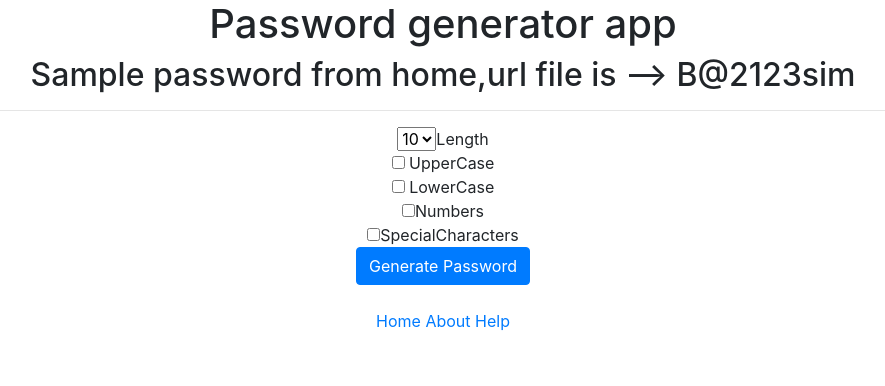
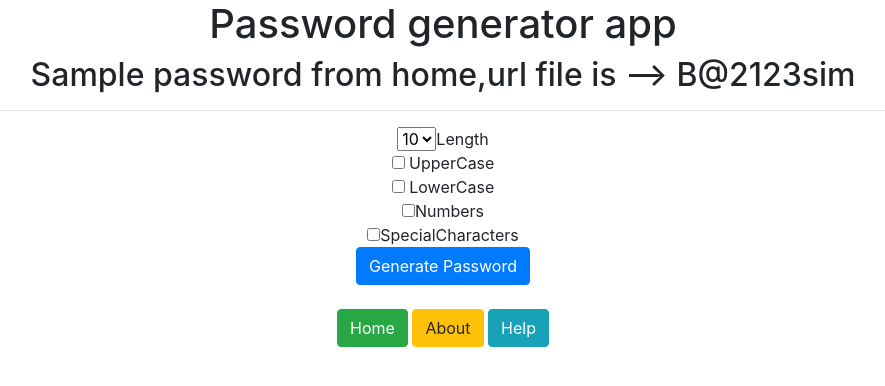
Before and after one commit to asimpatan/passwordgenerator, a Django app: page / in a window 1280 px wide. Shown: the top 386 px of the page, without its empty margins (197-1082 px from the left). Run offline with Django 3.2, Linux system fonts and the light colour scheme; some libraries are stand-ins or nearby versions.

Commit message:
home,about,helpsection linkbuttons applied some styles

```diff
--- a/generator/templates/generator/about.html
+++ b/generator/templates/generator/about.html
@@ -9,9 +9,9 @@
     <div class="container text-center">
     <h1>This generator app generates new passwords for every refresh</h1>
     <br />
-    <a href="{% url 'home' %}" >Home</a>
-    <a href="{% url 'about' %}" >About</a>
-    <a href="{% url 'helpsection' %}">Help</a>
+    <a href="{% url 'home' %}" class="btn btn-success">Home</a>
+    <a href="{% url 'about' %}" class="btn btn-warning">About</a>
+    <a href="{% url 'helpsection' %}" class="btn btn-info">Help</a>
     </div>
 </body>
 </html>
--- a/generator/templates/generator/helpsection.html
+++ b/generator/templates/generator/helpsection.html
@@ -9,9 +9,9 @@
 <div class="container text-center">
     <h1>Please share your feedback and your issues...</h1>
     <br>
-    <a href="{% url 'home' %}" >Home</a>
-    <a href="{% url 'about' %}" >About</a>
-    <a href="{% url 'helpsection' %}">Help</a>
+    <a href="{% url 'home' %}" class="btn btn-success">Home</a>
+    <a href="{% url 'about' %}" class="btn btn-warning">About</a>
+    <a href="{% url 'helpsection' %}" class="btn btn-info">Help</a>
     </div>
 </body>
 </html>
--- a/generator/templates/generator/home.html
+++ b/generator/templates/generator/home.html
@@ -33,9 +33,9 @@
 
     </form>
     <br />
-    <a href="{% url 'home' %}" >Home</a>
-    <a href="{% url 'about' %}" >About</a>
-    <a href="{% url 'helpsection' %}">Help</a>
+    <a href="{% url 'home' %}" class="btn btn-success">Home</a>
+    <a href="{% url 'about' %}" class="btn btn-warning">About</a>
+    <a href="{% url 'helpsection' %}" class="btn btn-info">Help</a>
     </div>
 </body>
 </html>
```
